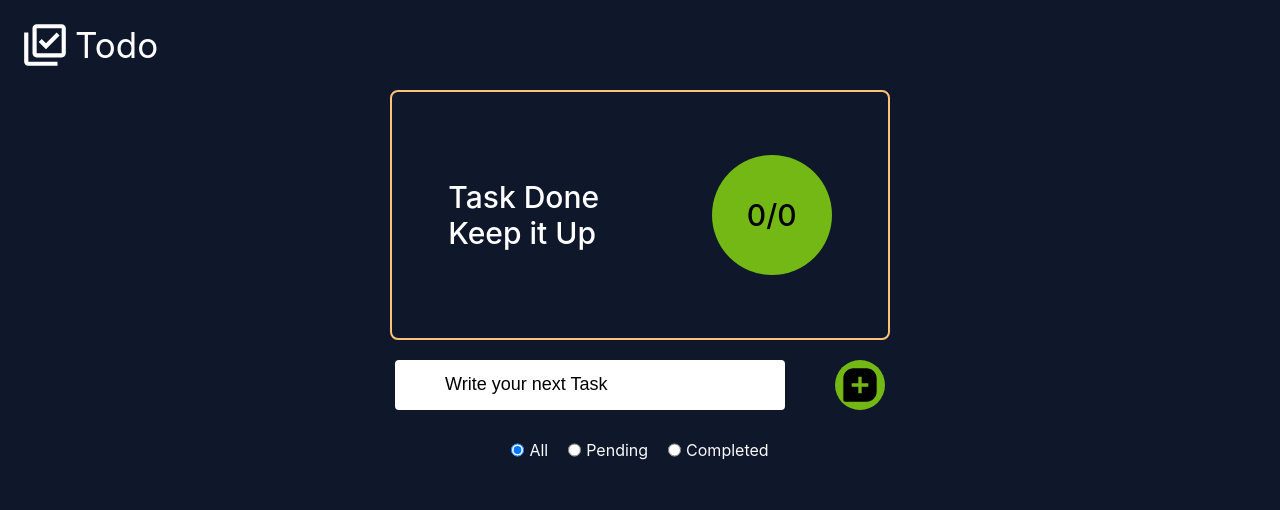
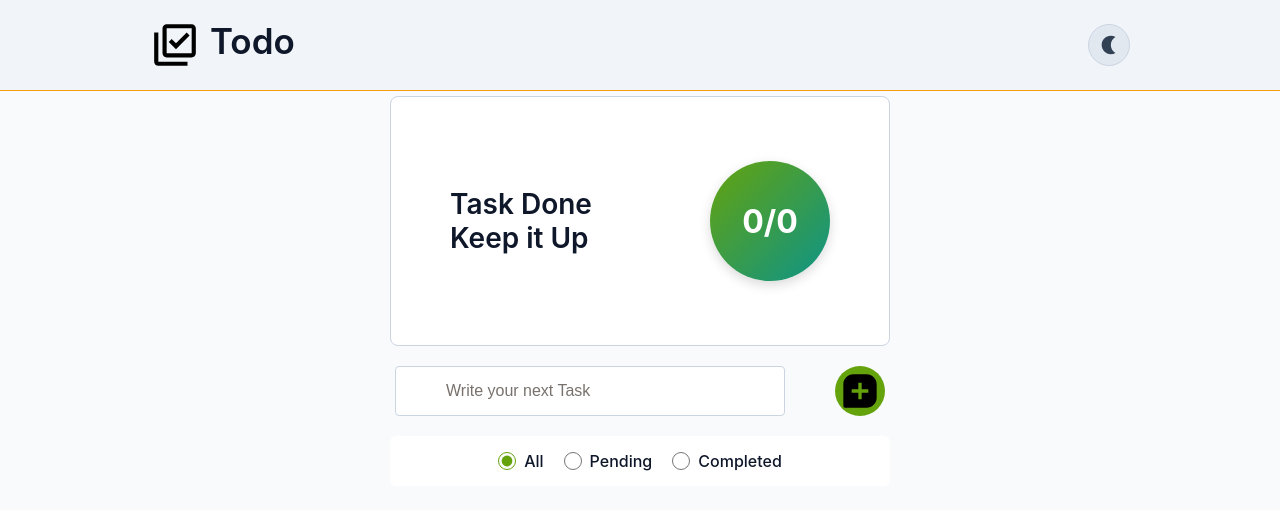
Before and after one commit to mantu-morya-simform/Todo-List, a React (Vite) app: page / in a window 1280 px wide. Shown: the top 510 px of the page. Built offline with nearby package versions, Linux system fonts and the light colour scheme.

Commit message:
feat: light-dark mode in todo

```diff
--- a/src/App.tsx
+++ b/src/App.tsx
@@ -19,6 +19,18 @@ import Filter from "./components/Filter/Filter";
 function App() {
   const [todos, setTodos] = useState<ItemType[]>(() => loadTodos());
   const [filteredTodos, setFilteredTodos] = useState<ItemType[]>(todos);
+  const [mode, setMode] = useState<"light" | "dark">(() => {
+    const saved = localStorage.getItem("theme");
+    if (saved === "light" || saved === "dark") return saved;
+    return "light"; // in case if i didn't find any them from LocalStorage
+  });
+
+  // Apply theme to body on mount
+  useEffect(() => {
+    document.body.classList.remove("light-theme", "dark-theme");
+    document.body.classList.add(`${mode}-theme`);
+    localStorage.setItem("theme", mode);
+  }, [mode]);
 
   useEffect(() => {
     saveTodos(todos);
@@ -41,11 +53,15 @@ function App() {
     setTodos((prev) => editTodo(prev, id, newTitle));
   };
 
+  const handleModeClick = () => {
+    setMode((prev) => (prev === "dark" ? "light" : "dark"));
+  };
+
   const completedCount = getCompletedCount(todos);
 
   return (
     <>
-      <Header />
+      <Header mode={mode} handleModeClick={handleModeClick} />
       <Progress completedCount={completedCount} totalCount={todos.length} />
       <TodoInput onAddTodo={handleAddTodo} />
       <Filter todos={todos} onFilterChange={setFilteredTodos} />
--- a/src/components/Filter/Filter.css
+++ b/src/components/Filter/Filter.css
@@ -2,16 +2,31 @@
   display: flex;
   justify-content: center;
   align-items: center;
-  padding: 10px;
+  padding: 15px;
   gap: 20px;
+  background: var(--card-bg);
+  border-radius: 6px;
+  margin: 10px auto;
+  max-width: 500px;
 }
 
 .label__radio {
   display: flex;
-  gap: 5px;
+  gap: 8px;
   cursor: pointer;
+  align-items: center;
+  color: var(--text-primary);
+  font-weight: 500;
+  transition: all 0.3s ease;
 }
 
 .label__radio input {
   cursor: pointer;
+  accent-color: var(--accent-primary);
+  width: 18px;
+  height: 18px;
 }
+
+.label__radio:hover {
+  color: var(--accent-primary);
+}
--- a/src/components/Header/Header.tsx
+++ b/src/components/Header/Header.tsx
@@ -1,10 +1,40 @@
 import { MdOutlineLibraryAddCheck } from "react-icons/md";
+import { MdOutlineLightMode } from "react-icons/md";
+import { MdNightlight } from "react-icons/md";
 import "./header.css";
-function Header() {
+
+type HeaderPropType = {
+  mode: "light" | "dark";
+  handleModeClick: () => void;
+};
+
+function Header({ mode, handleModeClick }: HeaderPropType) {
   return (
-    <div className="header">
-      <MdOutlineLibraryAddCheck className="check" size={50} color="white" />{" "}
-      <span className="head__content">Todo</span>
+    <div className={`header ${mode == "light" ? "header__light" : ""}`}>
+      <div className="left">
+        <MdOutlineLibraryAddCheck
+          className="check"
+          size={50}
+          color={`${mode === "dark" ? "white" : "black"}`}
+        />
+        <span
+          className={`head__content ${mode == "light" ? "head__content__night" : ""}`}
+        >
+          Todo
+        </span>
+      </div>
+
+      <div className="right">
+        {mode !== "light" ? (
+          <button className="mode__btn" onClick={handleModeClick}>
+            <MdOutlineLightMode />
+          </button>
+        ) : (
+          <button className="mode__btn" onClick={handleModeClick}>
+            <MdNightlight />
+          </button>
+        )}
+      </div>
     </div>
   );
 }
--- a/src/components/Header/header.css
+++ b/src/components/Header/header.css
@@ -1,26 +1,85 @@
 .header {
   min-height: 70px;
   display: flex;
-  justify-content: start;
-  padding: 20px;
+  justify-content: space-between;
+  padding: 20px 150px;
   align-items: center;
   gap: 5px;
+  background: var(--bg-secondary);
+  color: var(--text-primary);
+  margin-bottom: 5px;
+  border-bottom: 1px solid var(--input-border);
+  transition: background 0.3s ease, color 0.3s ease;
+}
+
+.header__light {
+  background: var(--bg-secondary);
+  color: var(--text-primary);
+  border-bottom: 1px solid var(--border-color);
+  margin-bottom: 5px;
 }
 
 .head__content {
-  color: white;
+  color: var(--text-primary);
   font-size: 35px;
+  font-weight: 600;
+}
+
+.head__content__night {
+  color: var(--text-primary);
+  font-size: 35px;
+  font-weight: 600;
+}
+
+.left {
+  display: flex;
+  gap: 10px;
+}
+
+
+.mode__btn {
+  display: flex;
+  align-items: center;
+  justify-content: center;
+  width: 42px;
+  height: 42px;
+  border: 1px solid var(--input-border);
+  border-radius: 50%;
+  background-color: var(--btn-bg);
+  color: var(--icon-color);
+  cursor: pointer;
+  transition: all 0.3s ease;
+}
+
+.mode__btn:hover {
+  transform: scale(1.1);
+  background-color: var(--btn-bg-hover);
+  box-shadow: 0 0 8px rgba(96, 165, 250, 0.3);
+}
+
+.mode__btn:active {
+  transform: scale(0.95);
+}
+
+.mode__btn svg {
+  font-size: 22px;
 }
 
 
 @media (max-width: 550px) {
   .head__content {
-    color: white;
+    color: var(--text-primary);
+    font-size: 20px;
+  }
+
+  .head__content__night {
+    color: var(--text-primary);
     font-size: 20px;
   }
 
   .check {
     height: 30px;
     width: 30px;
+    color: var(--icon-color);
   }
 }
--- a/src/components/Input/Input.css
+++ b/src/components/Input/Input.css
@@ -15,15 +15,27 @@
   border-radius: 4px;
 }
 
+.task__input {
+  background: var(--input-bg);
+  color: var(--text-primary);
+  border: 1px solid var(--input-border);
+  transition: all 0.3s ease;
+}
+
+.task__input:focus {
+  border-color: var(--border-color);
+  box-shadow: 0 0 6px rgba(96, 165, 250, 0.2);
+}
+
 .task__input::placeholder {
-  font-size: 18px;
-  color: black;
+  font-size: 16px;
+  color: var(--text-muted);
 }
 
 .add__icon__outer {
   height: 50px;
   width: 50px;
-  background: #74b816;
+  background: var(--accent-primary);
   border-radius: 50%;
   display: flex;
   justify-content: center;
@@ -31,6 +43,18 @@
   border: none;
   outline: none;
   cursor: pointer;
+  color: var(--accent-text);
+  transition: all 0.3s ease;
+  font-size: 24px;
+}
+
+.add__icon__outer:hover {
+  background: var(--accent-secondary);
+  transform: scale(1.05);
+}
+
+.add__icon__outer:active {
+  transform: scale(0.95);
 }
 
 
--- a/src/components/Progress/Progress.css
+++ b/src/components/Progress/Progress.css
@@ -2,34 +2,43 @@
   min-height: 250px;
   min-width: 500px;
   border-radius: 8px;
-  border: 2px solid #ffc078;
+  border: 1px solid var(--input-border);
   display: flex;
   justify-content: space-around;
   justify-self: center;
   margin-bottom: 20px;
   align-items: center;
+  background: var(--card-bg);
+  transition: all 0.3s ease;
 }
 
 .progress__message {
-  color: white;
-  font-size: 30px;
-  font-weight: 500;
+  color: var(--text-primary);
+  font-size: 28px;
+  font-weight: 600;
 }
 
 .progress__task__count {
   height: 120px;
   width: 120px;
   border-radius: 50%;
-  background: #74b816;
+  background: linear-gradient(135deg, var(--accent-primary), var(--accent-secondary));
   display: flex;
   justify-content: center;
   align-items: center;
+  box-shadow: 0 4px 12px rgba(0, 0, 0, 0.15);
+  transition: all 0.3s ease;
+}
+
+.progress__task__count:hover {
+  transform: scale(1.05);
+  box-shadow: 0 6px 16px rgba(0, 0, 0, 0.2);
 }
 
 .progress__task__count p {
-  color: black;
-  font-size: 30px;
-  font-weight: 500;
+  color: var(--accent-text);
+  font-size: 32px;
+  font-weight: 700;
 }
 
 
--- a/src/components/Todo/TodoItem.tsx
+++ b/src/components/Todo/TodoItem.tsx
@@ -77,11 +77,7 @@ const TodoItem = ({ item, onToggle, onDelete, onEdit }: TodoItemProps) => {
           </>
         ) : (
           <>
-            <FaRegEdit
-              className="todo__icon"
-              color="white"
-              onClick={handleEditClick}
-            />
+            <FaRegEdit className="todo__icon" onClick={handleEditClick} />
             <RiDeleteBinLine
               className="todo__icon"
               onClick={handleDeleteClick}
--- a/src/index.css
+++ b/src/index.css
@@ -4,9 +4,111 @@
   box-sizing: border-box;
 }
 
+/* ============ Dark Theme (Default) ============ */
+:root {
+  /* Backgrounds */
+  --bg-primary: #0f172a;
+  --bg-secondary: #1e293b;
+  --bg-tertiary: #334155;
+
+  /* Text */
+  --text-primary: #f9fafb;
+  --text-secondary: #cbd5e1;
+  --text-muted: #94a3b8;
+
+  /* Components */
+  --card-bg: #1e293b;
+  --input-bg: #1e293b;
+  --input-border: #475569;
+  --btn-bg: #334155;
+  --btn-bg-hover: #475569;
+  --btn-text: #f9fafb;
+
+  /* Accents */
+  --border-color: #ffc078;
+  --success: #22c55e;
+  --warning: #f59e0b;
+  --info: #3b82f6;
+  --accent-primary: #74b816;
+  --accent-secondary: #12b886;
+  --accent-text: #ffffff;
+
+  /* Icon & Special */
+  --icon-color: #e2e8f0;
+  --link-color: #60a5fa;
+}
+
+body.dark-theme {
+  /* Backgrounds */
+  --bg-primary: #0f172a;
+  --bg-secondary: #1e293b;
+  --bg-tertiary: #334155;
+
+  /* Text */
+  --text-primary: #f9fafb;
+  --text-secondary: #cbd5e1;
+  --text-muted: #94a3b8;
+
+  /* Components */
+  --card-bg: #1e293b;
+  --input-bg: #1e293b;
+  --input-border: #475569;
+  --btn-bg: #334155;
+  --btn-bg-hover: #475569;
+  --btn-text: #f9fafb;
+
+  /* Accents */
+  --border-color: #ffc078;
+  --success: #22c55e;
+  --warning: #f59e0b;
+  --info: #3b82f6;
+  --accent-primary: #74b816;
+  --accent-secondary: #12b886;
+  --accent-text: #ffffff;
+
+  /* Icon & Special */
+  --icon-color: #e2e8f0;
+  --link-color: #60a5fa;
+}
+
+/* ============ Light Theme ============ */
+body.light-theme {
+  /* Backgrounds */
+  --bg-primary: #f8fafc;
+  --bg-secondary: #f1f5f9;
+  --bg-tertiary: #e2e8f0;
+
+  /* Text */
+  --text-primary: #0f172a;
+  --text-secondary: #475569;
+  --text-muted: #78716c;
+
+  /* Components */
+  --card-bg: #ffffff;
+  --input-bg: #ffffff;
+  --input-border: #cbd5e1;
+  --btn-bg: #e2e8f0;
+  --btn-bg-hover: #cbd5e1;
+  --btn-text: #0f172a;
+
+  /* Accents */
+  --border-color: #f59e0b;
+  --success: #16a34a;
+  --warning: #ea580c;
+  --info: #0284c7;
+  --accent-primary: #65a30d;
+  --accent-secondary: #0d9488;
+  --accent-text: #ffffff;
+
+  /* Icon & Special */
+  --icon-color: #334155;
+  --link-color: #0284c7;
+}
+
 body {
   min-height: 100vh;
-  background: #0f172a;
-  color: #f9fafb;
+  background: var(--bg-primary);
+  color: var(--text-primary);
   font-family: "Inter", system-ui, sans-serif;
+  transition: background-color 0.3s ease, color 0.3s ease;
 }
```
Also changed, not shown: src/components/Todo/Todo.css (+74 -30 lines).
